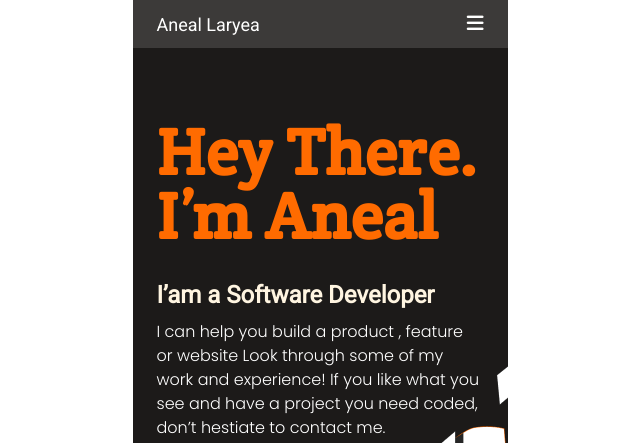
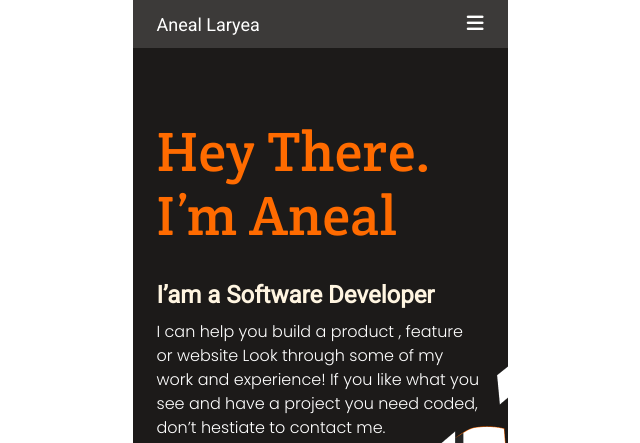
Before and after one commit to aneallaryea100/PORTFOLIO-MOBILE, a website: page index.html in a window 1280 px wide. Shown: the top 443 px of the page, without its empty margins (320-960 px from the left). Drawn offline with Linux system fonts and the light colour scheme.

Commit message:
stylesheet updated for third review

```diff
--- a/style.css
+++ b/style.css
@@ -68,7 +68,7 @@ header nav i {
   background-position: bottom -50px right 0;
 }
 
-.headline .primary-text {
+.headline .primary-text > h1 {
   width: 327px;
   height: 124px;
   font-family: 'Crete Round', serif;
```
